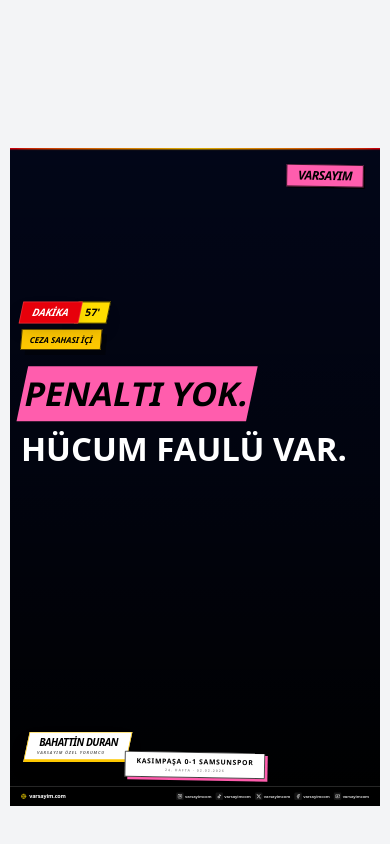
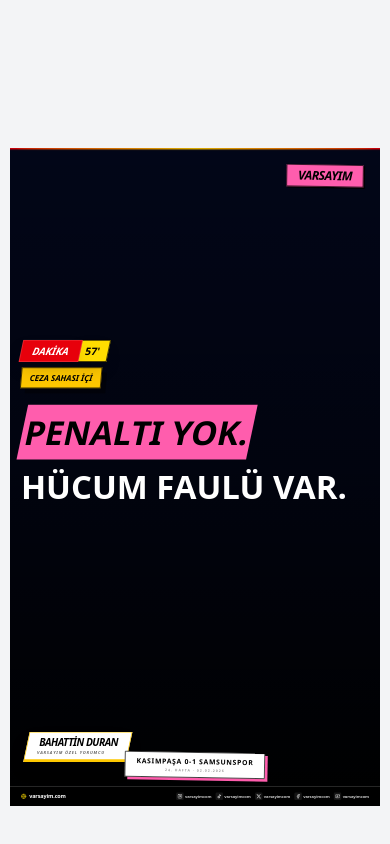
Before and after one commit to tcgun/varsayim-generator, a Next.js app: page / in a window 390 px wide. Shown: the part 2498-3342 px from the top of the page. Built offline with nearby package versions, Linux system fonts and the light colour scheme.

Commit message:
Fix Template 2: ensure headline does not overlap lobby by increasing pt more

```diff
--- a/src/components/Template2.tsx
+++ b/src/components/Template2.tsx
@@ -153,7 +153,7 @@ const Template2: React.FC<Props> = ({ state, domRef }) => {
                     </div>
 
                     {/* Sağ: Metin Alanı (%50) */}
-                    <div className={`flex-1 md:w-1/2 p-8 md:p-16 flex flex-col ${state.contentLayout === 'spread' ? 'justify-between pb-32' : 'justify-start pt-[28rem] pb-32'} gap-8 relative h-full shrink-0`}>
+                    <div className={`flex-1 md:w-1/2 p-8 md:p-16 flex flex-col ${state.contentLayout === 'spread' ? 'justify-between pb-32' : 'justify-start pt-[35rem] pb-32'} gap-8 relative h-full shrink-0`}>
 
                         {/* Başlık ve Dakika Alanı */}
                         <div className={`flex flex-col gap-4 ${state.contentLayout === 'spread' ? 'mt-24' : ''}`}>
```
